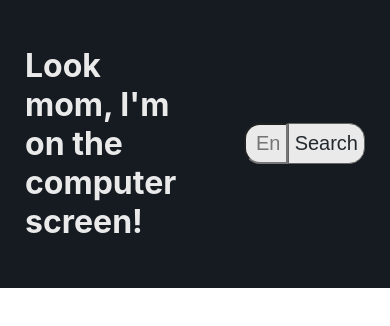
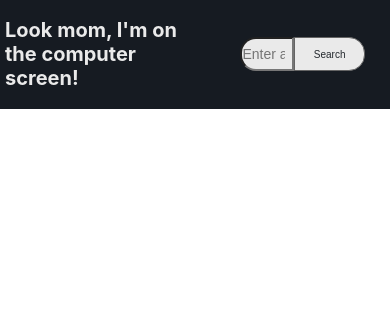
Before and after one commit to inespisca/im-on-the-screen, a React (Create React App) app: page / in a window 390 px wide. Shown: the top 326 px of the page. Built offline with nearby package versions, Linux system fonts and the light colour scheme.

Commit message:
responsive css added

```diff
--- a/src/App.css
+++ b/src/App.css
@@ -111,3 +111,119 @@ h4, h3 {
 a {
     color: #eaeaea;
 }
+
+
+@media only screen and (max-width: 1200px) {
+    .Menu-profile {
+        padding-top: 25%;
+    }
+}
+
+@media only screen and (max-width: 992px) {
+    .Search-input {
+        font-size: 14px;
+    }
+
+    .Search-button {
+        width: 80px;
+        font-size: 14px;
+    }
+
+    .Menu-profile {
+        padding-top: 30%;
+    }
+
+    .Menu-area {
+        width: 600px;
+        font-size: 14px;
+        padding: 0 10px 0 10px;
+    }
+
+    .Profile {
+        padding: 10px;
+        width: 600px;
+        height: 350px;
+    }
+
+    .Back-profile {
+        padding: 10px;
+        width: 97%;
+        height: 325px;
+    }
+}
+
+@media only screen and (max-width: 768px) {
+    .Header {
+        color: #eaeaea;
+    }
+
+    .Search-input {
+        width: 60%;
+    }
+}
+
+@media only screen and (max-width: 670px) {
+    .App {
+        font-size: 14px;
+    }
+
+    .Header {
+        color: #eaeaea;
+    }
+
+    .Search-input {
+        width: 60%;
+    }
+
+    .Menu-area {
+        width: 300px;
+        padding: 0 10px 0 10px;
+    }
+
+    .Menu-profile {
+        padding-top: 50%;
+    }
+
+    .Profile {
+        width: 300px;
+        height: 600px;
+    }
+
+    .Back-profile {
+        width: 90%;
+        height: 95%;
+    }
+
+    .Picture {
+        width: 90%;
+    }
+
+    .Username, .Name, .Url, .About, .Engagement {
+        display: block;
+        float: right;
+        text-align: center;
+        width: 100%;
+    }
+
+}
+
+@media only screen and (max-width: 434px) {
+    .Header {
+        font-size: 10px;
+        padding: 5px;
+    }
+
+    .Search-input {
+        width: 40%;
+        padding-left: 0px;
+    }
+
+    .Search-button {
+        width: 80px;
+        font-size: 10px;
+    }
+
+    .Menu-profile {
+        padding-top: 50%;
+    }
+}
```
